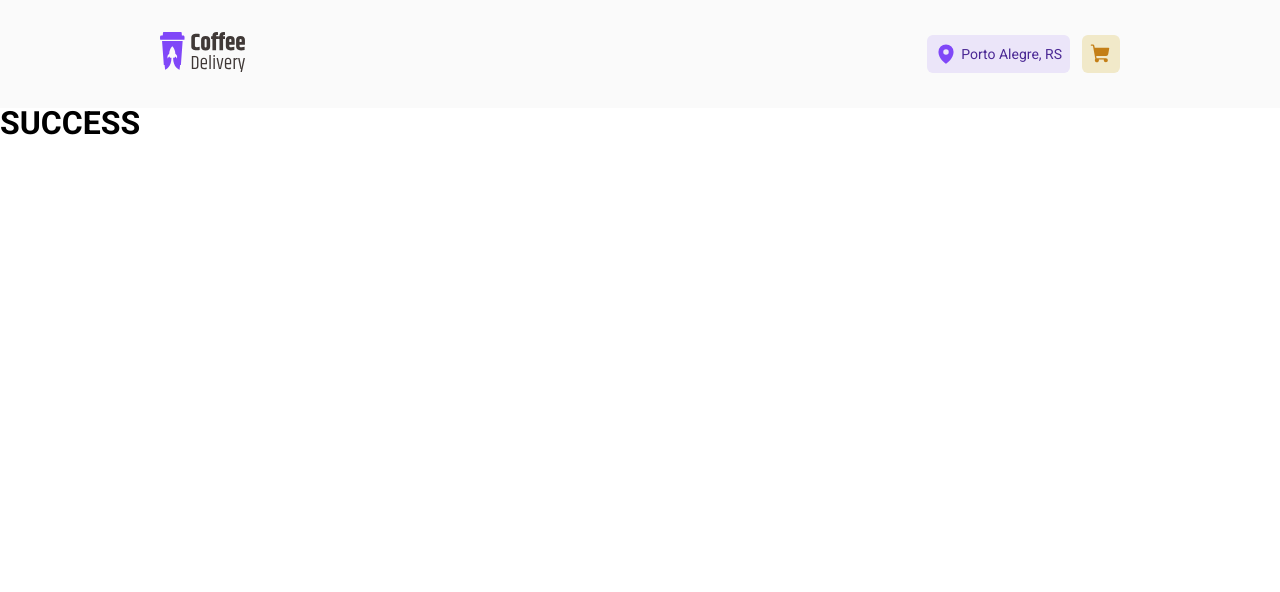
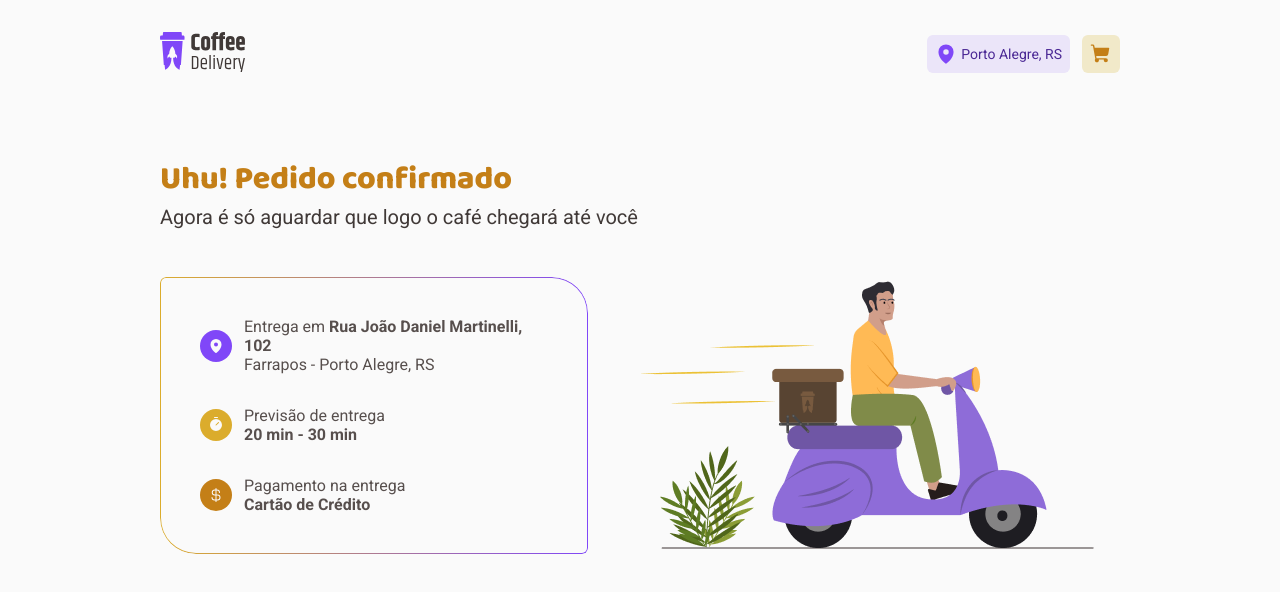
Before and after one commit to marcusviniciusmo/Ignite_Rocketseat_React_Coffee_Delivery, a React (Vite) app in the folder frontend/: page /success in a window 1280 px wide. Shown: the top 592 px of the page. Built offline with nearby package versions, Linux system fonts and the light colour scheme.

Commit message:
Success component styling

```diff
--- a/frontend/src/components/Success/index.tsx
+++ b/frontend/src/components/Success/index.tsx
@@ -1,7 +1,64 @@
+import Delivering from '../../assets/delivering.png';
+import { MapPin, Timer, CurrencyDollar } from 'phosphor-react';
+import {
+  SuccessContainer,
+  SuccessMessage,
+  Text,
+  Delivery,
+  OrderInfo,
+  OrderRow,
+  IconContainer,
+  TextRow,
+} from './styles';
+
 export function Success() {
   return (
-    <div>
-      <h1>SUCCESS</h1>
-    </div>
+    <SuccessContainer>
+      <div>
+        <SuccessMessage>Uhu! Pedido confirmado</SuccessMessage>
+        <Text>Agora é só aguardar que logo o café chegará até você</Text>
+      </div>
+      <Delivery>
+        <OrderInfo>
+          <OrderRow>
+            <IconContainer className="iconLocation">
+              <MapPin weight="fill" />
+            </IconContainer>
+            <div>
+              <TextRow>
+                Entrega em{' '}
+                <span className="dataUser">
+                  Rua João Daniel Martinelli, 102
+                </span>
+              </TextRow>
+              <TextRow>Farrapos - Porto Alegre, RS</TextRow>
+            </div>
+          </OrderRow>
+          <OrderRow>
+            <IconContainer className="iconTimer">
+              <Timer weight="fill" />
+            </IconContainer>
+            <div>
+              <TextRow>Previsão de entrega</TextRow>
+              <TextRow>
+                <span className="dataUser">20 min - 30 min</span>
+              </TextRow>
+            </div>
+          </OrderRow>
+          <OrderRow>
+            <IconContainer className="iconCurrency">
+              <CurrencyDollar weight="fill" />
+            </IconContainer>
+            <div>
+              <TextRow>Pagamento na entrega</TextRow>
+              <TextRow>
+                <span className="dataUser">Cartão de Crédito</span>
+              </TextRow>
+            </div>
+          </OrderRow>
+        </OrderInfo>
+        <img src={Delivering} alt="" />
+      </Delivery>
+    </SuccessContainer>
   );
 }
--- /dev/null
+++ b/frontend/src/components/Success/styles.ts
@@ -0,0 +1,96 @@
+import styled from 'styled-components';
+
+export const SuccessContainer = styled.div`
+  background: ${(props) => props.theme.background};
+  min-height: 100vh;
+  padding: 5rem 16rem;
+  display: flex;
+  flex-direction: column;
+  gap: 4rem;
+`;
+
+export const SuccessMessage = styled.div`
+  color: ${(props) => props.theme.primaryColorDark};
+  font-family: 'Baloo 2';
+  font-size: 3.2rem;
+  font-weight: 900;
+  user-select: none;
+`;
+
+export const Text = styled.span`
+  color: ${(props) => props.theme.baseSubtitle};
+  font-size: 2rem;
+  user-select: none;
+`;
+
+export const Delivery = styled.div`
+  display: flex;
+  align-items: center;
+  gap: 4rem;
+`;
+
+export const OrderInfo = styled.div`
+  width: 52.6rem;
+  padding: 4rem;
+  display: flex;
+  flex-direction: column;
+  gap: 3.2rem;
+  position: relative;
+
+  &::before {
+    content: '';
+    position: absolute;
+    inset: 0;
+    border: 1px solid transparent;
+    border-radius: 0.6rem 3.6rem;
+    background: linear-gradient(
+        to right,
+        ${(props) => props.theme.primaryColor},
+        ${(props) => props.theme.secondaryColor}
+      )
+      border-box;
+    mask:
+      linear-gradient(#ffffff 0 0) padding-box,
+      linear-gradient(#ffffff 0 0);
+    -webkit-mask-composite: xor;
+    mask-composite: exclude;
+  }
+`;
+
+export const OrderRow = styled.div`
+  display: flex;
+  align-items: center;
+  gap: 1.2rem;
+`;
+
+export const IconContainer = styled.div`
+  color: ${(props) => props.theme.background};
+  width: 3.2rem;
+  height: 3.2rem;
+  padding: 0.8rem;
+  border-radius: 10rem;
+  display: flex;
+  align-items: center;
+  justify-content: center;
+
+  &.iconLocation {
+    background: ${(props) => props.theme.secondaryColor};
+  }
+
+  &.iconTimer {
+    background: ${(props) => props.theme.primaryColor};
+  }
+
+  &.iconCurrency {
+    background: ${(props) => props.theme.primaryColorDark};
+  }
+`;
+
+export const TextRow = styled.div`
+  color: ${(props) => props.theme.baseText};
+  font-size: 1.6rem;
+
+  .dataUser {
+    font-weight: bold;
+  }
+`;
```
Also changed, not shown: frontend/src/assets/delivering.png (added).
